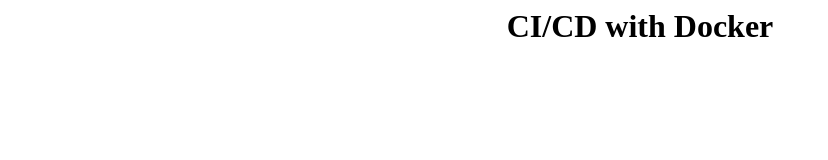
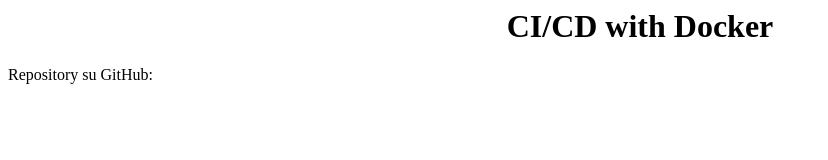
Before and after one commit to SaroDiquattro/CI-CD-with-Docker, a plain HTML site: page repository/index.html in a window 1280 px wide. Shown: the whole page, without its empty margins (0-828 px from the left). Drawn offline with Linux system fonts and the light colour scheme.

Commit message:
modified:   repository/index.html

```diff
--- a/repository/index.html
+++ b/repository/index.html
@@ -1 +1,3 @@
 <h1><center>CI/CD with Docker</center></h1>
+
+<p>Repository su GitHub: <a href: https://github.com/SaroDiquattro/CI-CD-with-Docker></a></p>
```
